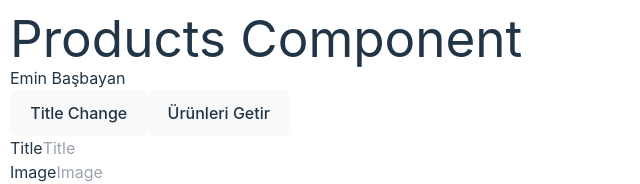
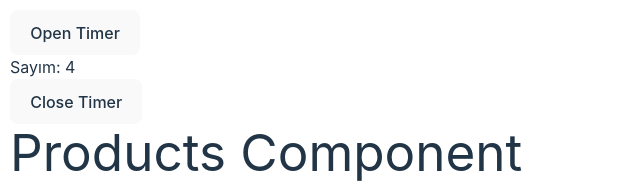
Before and after one commit to MustafaBasoglu/siemens-advance-react, a React (Vite) app: page / in a window 1280 px wide. Shown: the top 184 px of the page, without its empty margins (0-640 px from the left). Built offline with nearby package versions, Linux system fonts and the light colour scheme; no server answers; the HTML template or start-up script is replaced by a standard one.

Commit message:
component unmount - clean up function

```diff
--- a/src/App.jsx
+++ b/src/App.jsx
@@ -1,10 +1,17 @@
 import { ToastContainer } from "react-toastify";
 import Products from "./components/Products/Products";
-import 'react-toastify/dist/ReactToastify.css';
+import "react-toastify/dist/ReactToastify.css";
+import Timer from "./components/Timer";
+import { useState } from "react";
 
 function App() {
+  const [isShowTimer, setIsShowTimer] = useState(true);
+
   return (
     <div className="app">
+      <button onClick={() => setIsShowTimer(true)}>Open Timer</button>
+      {isShowTimer && <Timer />}
+      <button onClick={() => setIsShowTimer(false)}>Close Timer</button>
       <Products />
       <ToastContainer />
     </div>
--- /dev/null
+++ b/src/components/Timer.jsx
@@ -0,0 +1,25 @@
+import { useEffect } from "react";
+import { useState } from "react";
+
+const Timer = () => {
+  const [count, setCount] = useState(0);
+
+  useEffect(() => {
+    let i = 0;
+    const interval = setInterval(() => {
+      console.log(i);
+      setCount(i);
+      i++;
+    }, 1000);
+
+    // clean-up function - unmount işlemi
+    return () => {
+      clearInterval(interval);
+      console.log("ekrandan kaldırıldığında!");
+    };
+  }, []);
+
+  return <div className="timer">Sayım: {count}</div>;
+};
+
+export default Timer;
```
